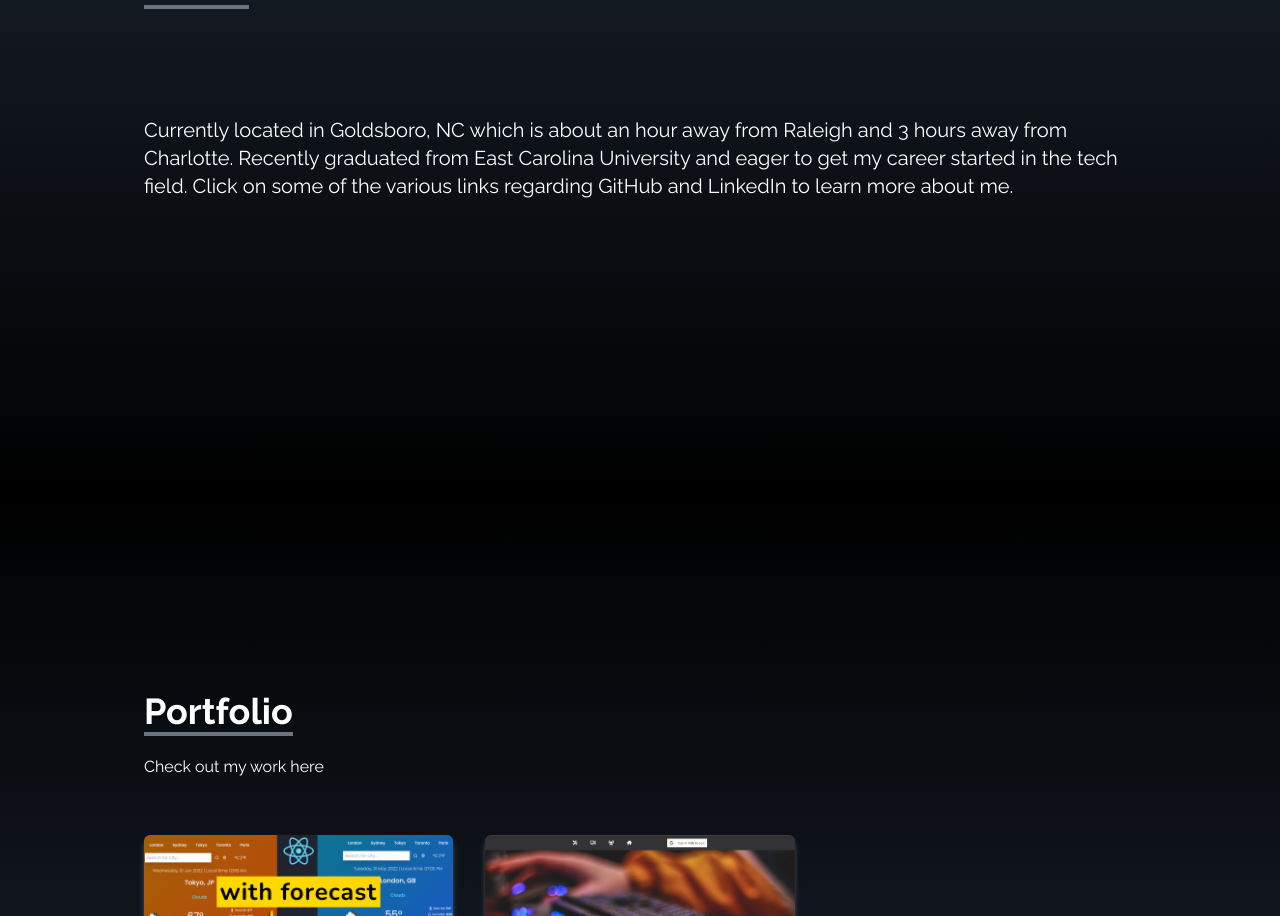
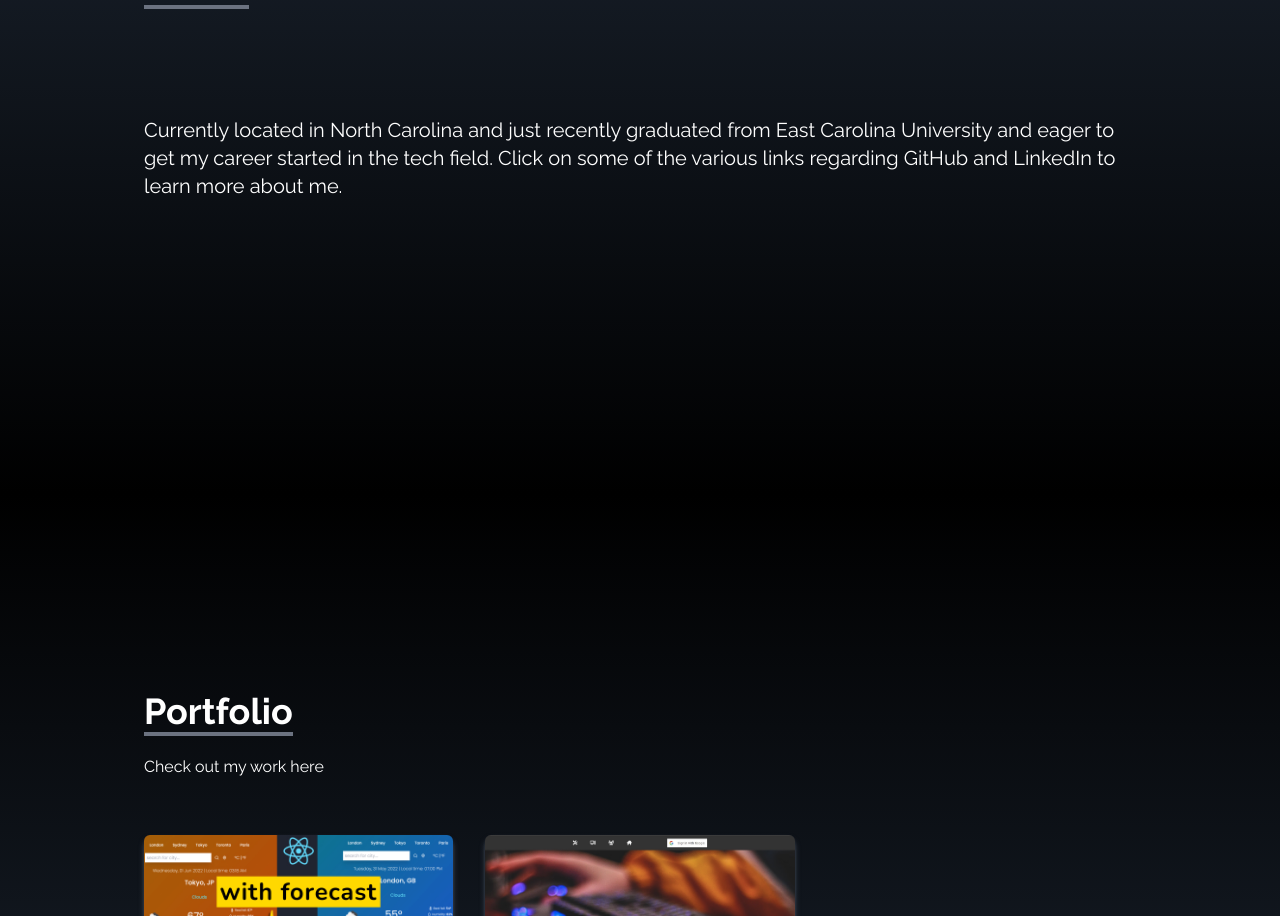
Before and after one commit to jonesdy99/MainPortfolio, a React (Create React App) app: page / in a window 1280 px wide. Shown: the part 1106-2022 px from the top of the page. Built offline with nearby package versions, Linux system fonts and the light colour scheme.

Commit message:
touch up about me

```diff
--- a/src/components/About.jsx
+++ b/src/components/About.jsx
@@ -54,7 +54,7 @@ const About = () => {
           </p>
         </div>
         <p className='text-xl mt-20'>
-          Currently located in Goldsboro, NC which is about an hour away from Raleigh and 3 hours away from Charlotte. Recently graduated from East Carolina University and eager to get my career started in the tech field. Click on some of the various links regarding GitHub and LinkedIn to learn more about me.
+          Currently located in North Carolina and just recently graduated from East Carolina University and eager to get my career started in the tech field. Click on some of the various links regarding GitHub and LinkedIn to learn more about me.
         </p>
         <br />
 
```
